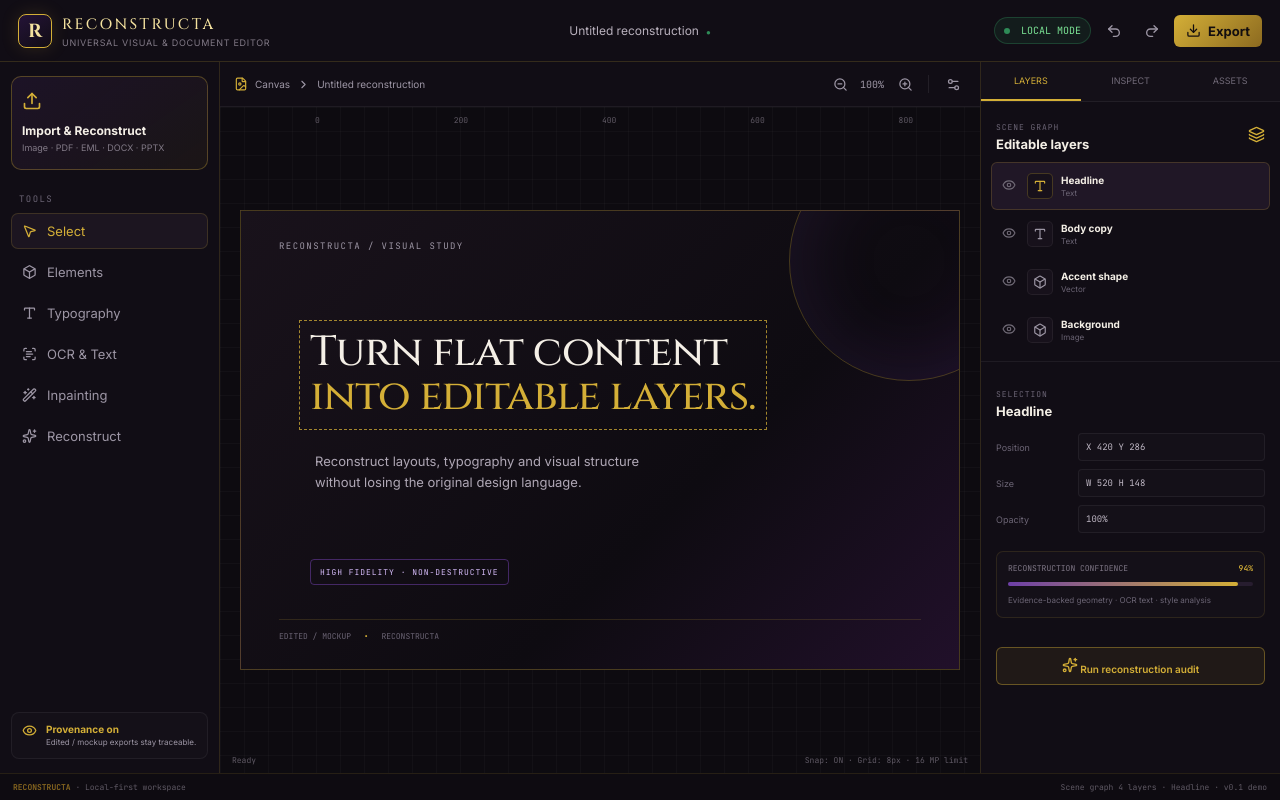
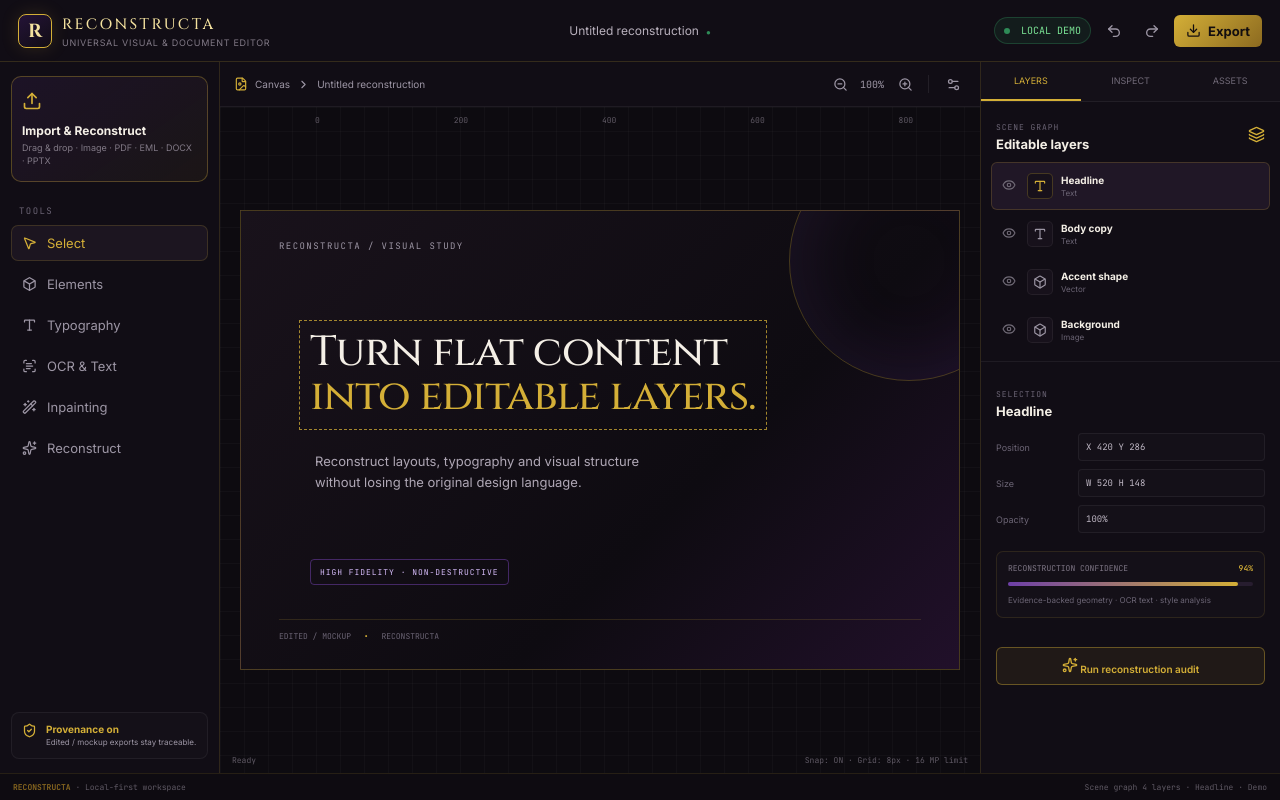
Before and after one commit to bishwajit5788/RECONSTRUCTA, a React (Vite) app: page / in a window 1280 px wide. Built offline with nearby package versions, Linux system fonts and the light colour scheme.

Commit message:
feat: improve local reconstructa demo shell

```diff
--- a/src/App.tsx
+++ b/src/App.tsx
@@ -1,5 +1,5 @@
 import { useMemo, useRef, useState } from 'react'
-import { Upload, FileImage, Type, Layers3, Settings2, Sparkles, Eye, ZoomIn, ZoomOut, Undo2, Redo2, Download, MousePointer2, Box, ScanText, Wand2, ChevronRight } from 'lucide-react'
+import { Upload, FileImage, Type, Layers3, Settings2, Sparkles, Eye, ZoomIn, ZoomOut, Undo2, Redo2, Download, MousePointer2, Box, ScanText, Wand2, ChevronRight, ShieldCheck } from 'lucide-react'
 import './App.css'
 
 type Layer = { id: string; name: string; type: string; visible: boolean }
@@ -18,11 +18,17 @@ export function App() {
   const [zoom, setZoom] = useState(100)
   const [fileName, setFileName] = useState('Untitled reconstruction')
   const [status, setStatus] = useState('Ready')
+  const [dragging, setDragging] = useState(false)
 
   const selectedLayer = useMemo(() => layers.find((l) => l.id === selected), [layers, selected])
 
   const importFile = (file?: File) => {
     if (!file) return
+    const supported = /\.(png|jpe?g|webp|pdf|eml|docx|pptx)$/i.test(file.name)
+    if (!supported) {
+      setStatus('Unsupported file type')
+      return
+    }
     setFileName(file.name.replace(/\.[^.]+$/, ''))
     setStatus(`Imported ${file.name}`)
   }
@@ -40,7 +46,7 @@ export function App() {
         </div>
         <div className="document-name">{fileName}<span className="saved-dot">●</span></div>
         <div className="top-actions">
-          <span className="mode-pill"><span /> LOCAL MODE</span>
+          <span className="mode-pill"><span /> LOCAL DEMO</span>
           <button className="icon-btn" title="Undo"><Undo2 size={16}/></button>
           <button className="icon-btn" title="Redo"><Redo2 size={16}/></button>
           <button className="gold-btn"><Download size={15}/> Export</button>
@@ -49,10 +55,16 @@ export function App() {
 
       <main className="workspace">
         <aside className="leftbar">
-          <button className="import-card" onClick={() => inputRef.current?.click()}>
-            <Upload size={20}/><strong>Import & Reconstruct</strong><span>Image · PDF · EML · DOCX · PPTX</span>
+          <button
+            className={`import-card ${dragging ? 'dragging' : ''}`}
+            onClick={() => inputRef.current?.click()}
+            onDragOver={(e) => { e.preventDefault(); setDragging(true) }}
+            onDragLeave={() => setDragging(false)}
+            onDrop={(e) => { e.preventDefault(); setDragging(false); importFile(e.dataTransfer.files?.[0]) }}
+          >
+            <Upload size={20}/><strong>{dragging ? 'Drop to import' : 'Import & Reconstruct'}</strong><span>Drag & drop · Image · PDF · EML · DOCX · PPTX</span>
           </button>
-          <input ref={inputRef} hidden type="file" accept="image/*,.pdf,.eml,.docx,.pptx" onChange={(e) => importFile(e.target.files?.[0])}/>
+          <input ref={inputRef} hidden type="file" accept="image/*,.pdf,.eml,.docx,.pptx" onChange={(e) => { importFile(e.target.files?.[0]); e.currentTarget.value = '' }}/>
           <div className="section-label">TOOLS</div>
           <Tool icon={<MousePointer2/>} label="Select" active />
           <Tool icon={<Box/>} label="Elements" />
@@ -61,7 +73,7 @@ export function App() {
           <Tool icon={<Wand2/>} label="Inpainting" />
           <Tool icon={<Sparkles/>} label="Reconstruct" />
           <div className="left-spacer" />
-          <div className="privacy-card"><Eye size={15}/><div><b>Provenance on</b><span>Edited / mockup exports stay traceable.</span></div></div>
+          <div className="privacy-card"><ShieldCheck size={15}/><div><b>Provenance on</b><span>Edited / mockup exports stay traceable.</span></div></div>
         </aside>
 
         <section className="editor">
@@ -94,7 +106,7 @@ export function App() {
           <button className="reconstruct-btn"><Sparkles size={16}/> Run reconstruction audit</button>
         </aside>
       </main>
-      <footer className="statusbar"><span><b>RECONSTRUCTA</b> · Local-first workspace</span><span>Scene graph 4 layers · {selectedLayer?.name || 'No selection'} · v0.1 demo</span></footer>
+      <footer className="statusbar"><span><b>RECONSTRUCTA</b> · Local-first workspace</span><span>Scene graph 4 layers · {selectedLayer?.name || 'No selection'} · Demo</span></footer>
     </div>
   )
 }
```
